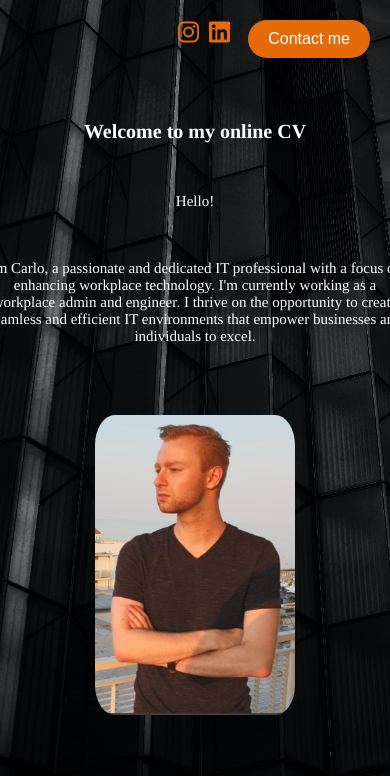
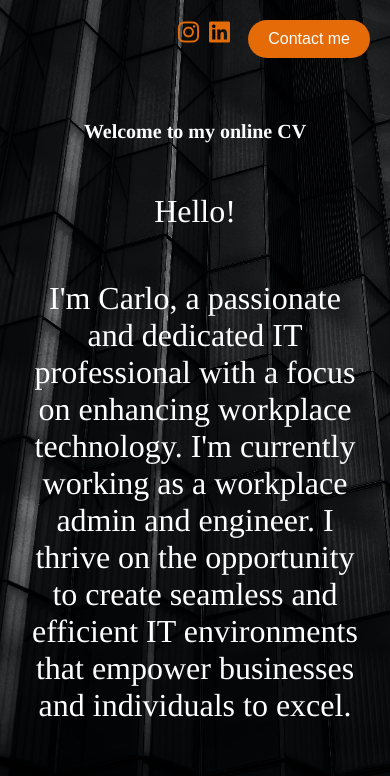
Before and after one commit to CarloRoethlisberger/MyPortfoliopage, an Angular app: page / in a window 390 px wide. Shown: the top 776 px of the page. Built offline with nearby package versions, Linux system fonts and the light colour scheme.

Commit message:
Change to media query

```diff
--- a/src/app/app.component.css
+++ b/src/app/app.component.css
@@ -238,10 +238,10 @@
             }
 
             .starting_page p {
-                font-size: 15px;
-                border-radius: 15px;
-                margin: 0 auto; /* Add this line to center the text */
-                margin-bottom: 50px;
+                max-width: 80%; /* Adjust the percentage as needed */
+                text-align: center; /* Center the text on smaller screens */
+                margin-left: auto;
+                margin-right: auto;
             }
 
             .starting_page img {
```
Also changed, not shown: 3 other files (tests, documents, lock files or other folders).
